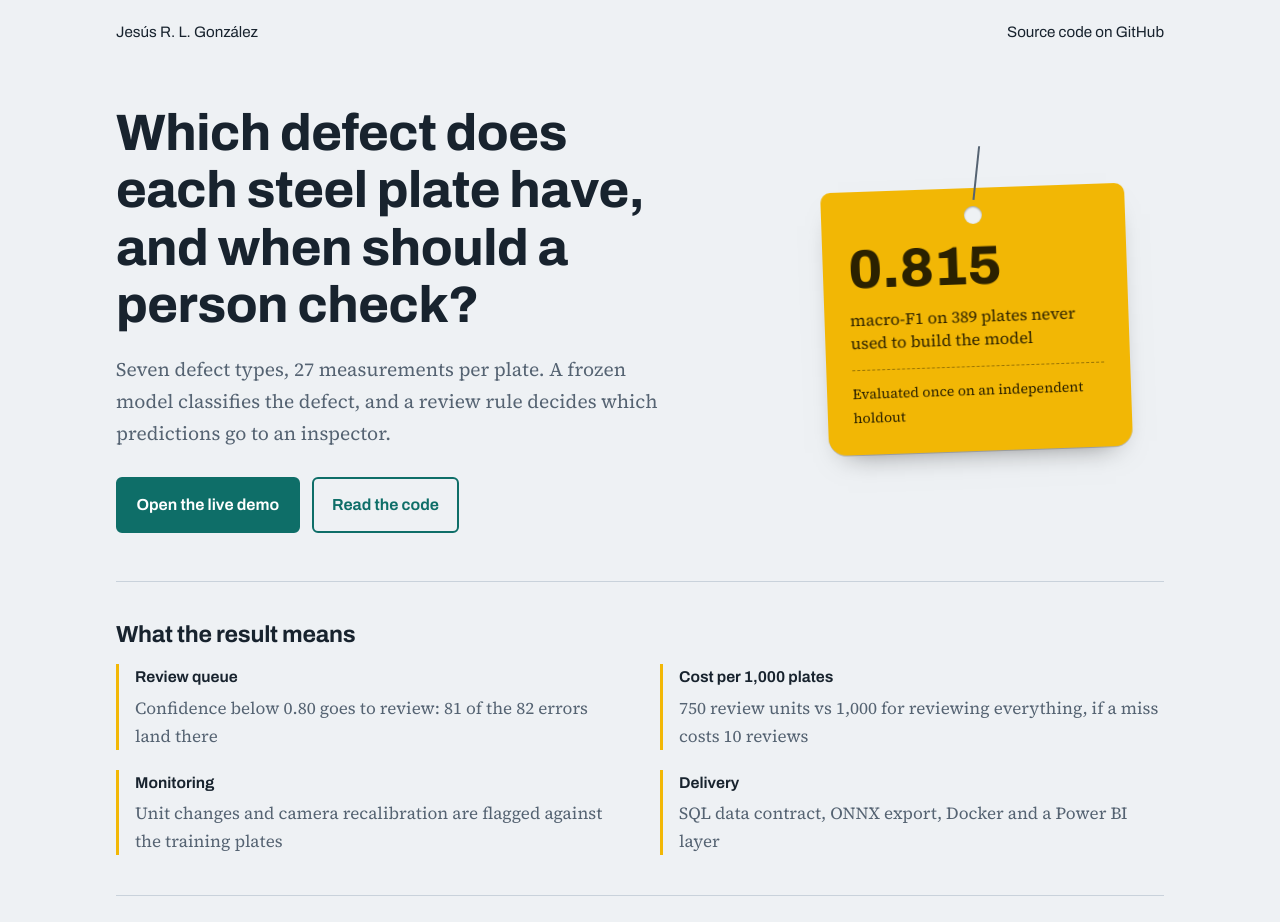
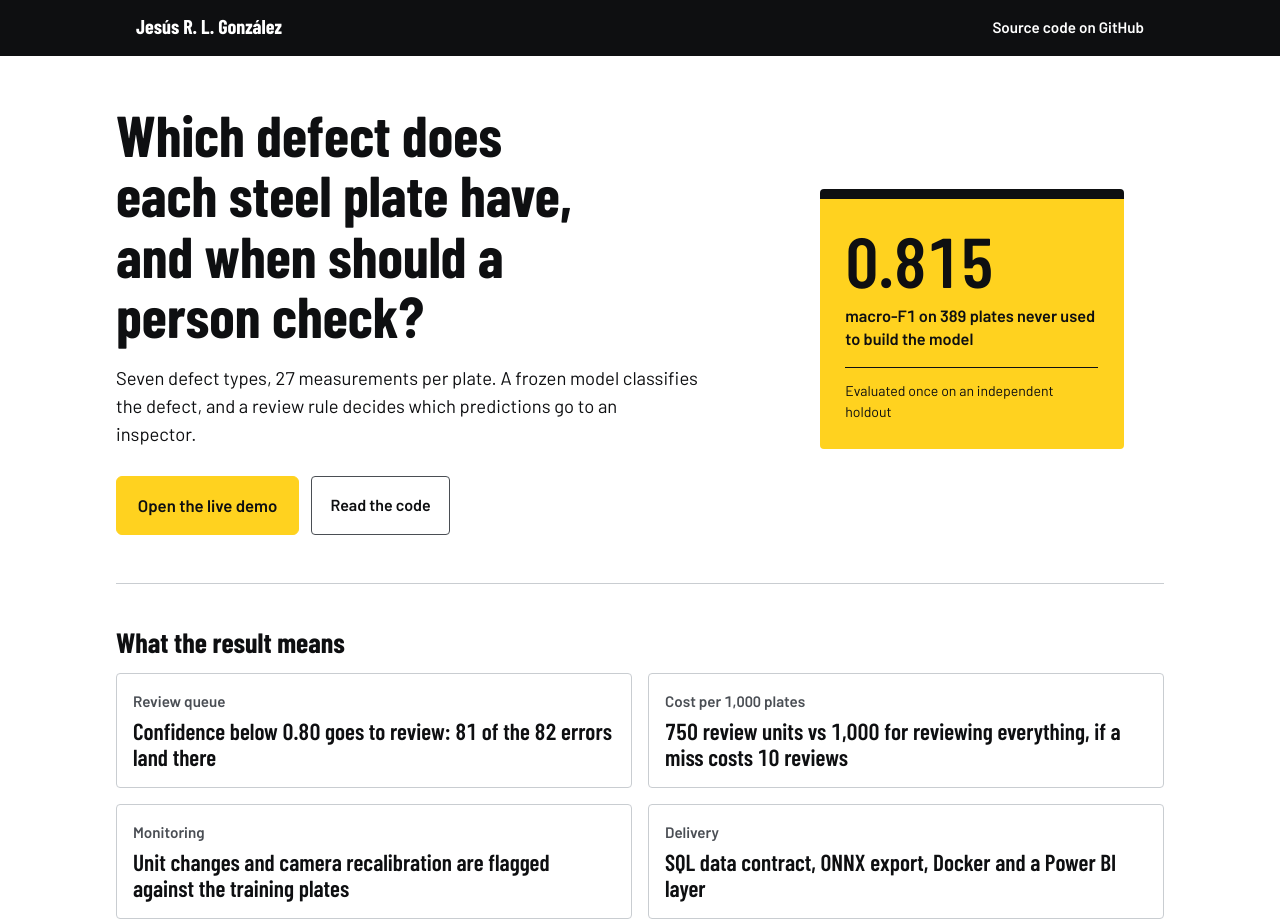
Before and after one commit to jesusgonzalezmexdata-ux/steel-plates-quality-mlops, a plain HTML site: page site/index.html in a window 1280 px wide. Shown: the top 922 px of the page. Drawn offline with nearby package versions, Linux system fonts and the light colour scheme; files whose address does not match are found by name.

Commit message:
style(page): project page in the Señal de campo visual system (palette, Barlow type, signal-yellow result panel)

```diff
--- a/site/index.html
+++ b/site/index.html
@@ -10,52 +10,56 @@
 <meta property="og:image" content="https://jesusgonzalezmexdata-ux.github.io/steel-plates-quality-mlops/figures/decisiones.png">
 <link rel="preconnect" href="https://fonts.googleapis.com">
 <link rel="preconnect" href="https://fonts.gstatic.com" crossorigin>
-<link href="https://fonts.googleapis.com/css2?family=Archivo:wdth,wght@100..125,400..800&family=Source+Serif+4:opsz,wght@8..60,400;8..60,600&display=swap" rel="stylesheet">
+<link href="https://fonts.googleapis.com/css2?family=Barlow+Condensed:wght@600;700&family=Barlow:wght@400;600&display=swap" rel="stylesheet">
 <style>
-:root{--bg:#EEF1F4;--surface:#FFFFFF;--ink:#18232E;--muted:#556372;--rule:#C9D2DB;--tag:#F2B705;--tag-ink:#2B2100;--signal:#0E6E68;--signal-ink:#FFFFFF}
-@media (prefers-color-scheme:dark){:root{--bg:#10171E;--surface:#18222C;--ink:#E7EDF3;--muted:#9AA8B6;--rule:#2A3744;--tag:#F2B705;--tag-ink:#2B2100;--signal:#4FB3A9;--signal-ink:#08201E}}
+/* Señal de campo: tokens del archivo de Figma «Predix · MVP 3», propuesta B */
+:root{--blanco:#FFFFFF;--negro-senal:#0E0F11;--amarillo-vial:#FFD21F;--agotado:#D7261E;--a-favor:#1F7A3D;--gris-texto:#4A4E54;--linea:#C9CDD1;--fondo:#F6F7F5;--salida:cubic-bezier(.2,.8,.2,1);color-scheme:light}
 *{box-sizing:border-box}
 html{-webkit-text-size-adjust:100%}
-body{margin:0;background:var(--bg);color:var(--ink);font-family:"Source Serif 4",Georgia,serif;font-size:1.0625rem;line-height:1.65}
-a{color:var(--signal);text-underline-offset:.18em}
-a:focus-visible,.btn:focus-visible{outline:3px solid var(--tag);outline-offset:3px;border-radius:4px}
+body{margin:0;background:var(--blanco);color:var(--negro-senal);font-family:Barlow,system-ui,-apple-system,"Segoe UI",sans-serif;font-size:1.0625rem;line-height:1.55;font-variant-numeric:tabular-nums}
+a{color:var(--negro-senal);text-underline-offset:.18em;text-decoration-thickness:1.5px}
+a:focus-visible,.btn:focus-visible{outline:2px solid var(--negro-senal);outline-offset:2px;box-shadow:0 0 0 5px var(--amarillo-vial);border-radius:4px}
 .wrap{max-width:68rem;margin:0 auto;padding:0 1.25rem}
-header.top{padding:1.25rem 0;font-family:Archivo,system-ui,sans-serif;font-size:.95rem;display:flex;justify-content:space-between;gap:1rem;flex-wrap:wrap}
-header.top a{color:var(--ink);text-decoration:none}
+header.top{margin:0 calc(50% - 50vw);padding:1rem calc(50vw - 50% + 1.25rem);background:var(--negro-senal);color:var(--blanco);font-size:.95rem;font-weight:600;display:flex;justify-content:space-between;gap:1rem;flex-wrap:wrap}
+header.top a{color:var(--blanco);text-decoration:none}
+header.top a:first-child{font-family:"Barlow Condensed","Arial Narrow",sans-serif;font-weight:700;font-size:1.25rem;line-height:1}
 header.top a:hover{text-decoration:underline}
-.hero{display:grid;grid-template-columns:minmax(0,1.6fr) minmax(0,1fr);gap:3rem;align-items:center;padding:2.5rem 0 3rem}
-h1,h2{font-family:Archivo,system-ui,sans-serif;font-stretch:112%;line-height:1.12;letter-spacing:-.01em;margin:0}
-h1{font-size:clamp(2rem,4.4vw,3.2rem);font-weight:750;max-width:18ch}
-h2{font-size:1.45rem;font-weight:700;margin-bottom:1rem}
-.lead{font-size:1.2rem;color:var(--muted);max-width:56ch;margin:1.25rem 0 1.75rem}
+.hero{display:grid;grid-template-columns:minmax(0,1.6fr) minmax(0,1fr);gap:3rem;align-items:center;padding:3rem 0}
+h1,h2{font-family:"Barlow Condensed","Arial Narrow",sans-serif;line-height:1.05;margin:0}
+h1{font-size:clamp(2.4rem,5vw,3.6rem);font-weight:700;max-width:18ch}
+h2{font-size:1.75rem;font-weight:700;margin-bottom:1rem}
+.lead{font-size:1.15rem;line-height:1.5;max-width:56ch;margin:1.25rem 0 1.75rem}
 .actions{display:flex;flex-wrap:wrap;gap:.75rem}
-.btn{display:inline-block;font-family:Archivo,system-ui,sans-serif;font-weight:650;font-size:1rem;padding:.8rem 1.15rem;border-radius:6px;text-decoration:none;border:2px solid var(--signal)}
-.btn.primary{background:var(--signal);color:var(--signal-ink)}
-.btn.secondary{color:var(--signal);background:transparent}
+.btn{position:relative;display:inline-flex;align-items:center;font-weight:600;font-size:1rem;padding:.8rem 1.15rem;border-radius:4px;text-decoration:none;border:1.5px solid var(--gris-texto);color:var(--negro-senal);background:var(--blanco);transition:transform 100ms var(--salida),background-color 150ms var(--salida)}
+.btn:active{transform:scale(.97)}
+.btn.primary{background:var(--amarillo-vial);border-color:var(--amarillo-vial);border-radius:6px;font-size:1.05rem;padding:.95rem 1.3rem}
+.btn.primary:hover{background:#F2C400;border-color:#F2C400}
+.btn.secondary:hover{background:var(--fondo)}
 .tagbox{display:flex;justify-content:center}
-.tag{position:relative;width:min(19rem,100%);background:var(--tag);color:var(--tag-ink);padding:3.2rem 1.6rem 1.6rem;border-radius:10px 10px 18px 18px;transform:rotate(-2deg);transform-origin:50% 0;box-shadow:0 1px 0 rgba(0,0,0,.18),0 14px 28px -18px rgba(0,0,0,.55)}
-.tag::before{content:"";position:absolute;top:1.1rem;left:50%;width:1.15rem;height:1.15rem;margin-left:-.575rem;border-radius:50%;background:var(--bg);box-shadow:inset 0 1px 2px rgba(0,0,0,.35)}
-.tag::after{content:"";position:absolute;top:-2.6rem;left:50%;width:2px;height:3.4rem;background:var(--muted);transform:rotate(8deg);transform-origin:bottom}
-.tag .value{font-family:Archivo,system-ui,sans-serif;font-stretch:125%;font-weight:800;font-size:clamp(2.4rem,6vw,3.4rem);line-height:1;display:block}
-.tag .label{display:block;margin-top:.7rem;font-size:1.02rem;line-height:1.4}
-.tag .note{display:block;margin-top:1rem;padding-top:.75rem;border-top:1px dashed rgba(43,33,0,.45);font-size:.88rem}
-@media (prefers-reduced-motion:no-preference){.tag{animation:swing 1.6s cubic-bezier(.3,1.4,.5,1) .2s both}@keyframes swing{0%{transform:rotate(-9deg)}100%{transform:rotate(-2deg)}}}
-section{padding:2.5rem 0;border-top:1px solid var(--rule)}
-.facts{display:grid;grid-template-columns:repeat(2,minmax(0,1fr));gap:1.25rem 2.5rem;margin:0}
-.facts div{padding-left:1rem;border-left:3px solid var(--tag)}
-.facts dt{font-family:Archivo,system-ui,sans-serif;font-weight:650;font-size:.98rem}
-.facts dd{margin:.2rem 0 0;color:var(--muted)}
+.tag{position:relative;width:min(19rem,100%);background:var(--amarillo-vial);color:var(--negro-senal);padding:1.6rem;border-radius:4px;border-top:10px solid var(--negro-senal)}
+.tag .value{font-family:"Barlow Condensed","Arial Narrow",sans-serif;font-weight:600;font-size:clamp(3rem,7vw,4.4rem);line-height:1;display:block}
+.tag .label{display:block;margin-top:.6rem;font-size:1.02rem;line-height:1.4;font-weight:600}
+.tag .note{display:block;margin-top:1rem;padding-top:.75rem;border-top:1.5px solid var(--negro-senal);font-size:.88rem}
+section{padding:2.75rem 0;border-top:1px solid var(--linea)}
+.facts{display:grid;grid-template-columns:repeat(2,minmax(0,1fr));gap:1rem;margin:0}
+.facts div{padding:1rem;border:1px solid var(--linea);border-radius:4px;background:var(--blanco)}
+.facts dt{font-size:.95rem;font-weight:600;color:var(--gris-texto)}
+.facts dd{margin:.25rem 0 0;font-family:"Barlow Condensed","Arial Narrow",sans-serif;font-weight:600;font-size:1.45rem;line-height:1.15}
 figure{margin:0}
-figure img{display:block;width:100%;height:auto;background:#fff;border:1px solid var(--rule);border-radius:6px}
-figcaption{margin-top:.75rem;color:var(--muted);font-size:.95rem;max-width:70ch}
+figure img{display:block;width:100%;height:auto;background:#fff;border:1px solid var(--linea);border-radius:4px}
+figcaption{margin-top:.75rem;color:var(--gris-texto);font-size:.95rem;max-width:70ch}
 .two{display:grid;grid-template-columns:minmax(0,1fr) minmax(0,1fr);gap:3rem}
 ol,ul{margin:0;padding-left:1.3rem}
 li{margin:.35rem 0;max-width:62ch}
-.demo{background:var(--surface);border:1px solid var(--rule);border-radius:10px;padding:1.75rem;display:flex;justify-content:space-between;align-items:center;gap:1.5rem;flex-wrap:wrap}
-.demo p{margin:.4rem 0 0;color:var(--muted);max-width:52ch}
-footer{padding:2.5rem 0 3rem;border-top:1px solid var(--rule);font-size:.95rem;color:var(--muted)}
+li::marker{color:var(--gris-texto)}
+.demo{background:var(--negro-senal);color:var(--blanco);border-radius:4px;padding:1.75rem;display:flex;justify-content:space-between;align-items:center;gap:1.5rem;flex-wrap:wrap}
+.demo h2{color:var(--blanco)}
+.demo p{margin:.4rem 0 0;color:#D9DBDE;max-width:52ch}
+footer{padding:2.5rem 0 3rem;border-top:1px solid var(--linea);font-size:.95rem;color:var(--gris-texto)}
 footer ul{list-style:none;padding:0;display:flex;flex-wrap:wrap;gap:.5rem 1.5rem;margin:.6rem 0 1.4rem}
-@media (max-width:760px){.hero,.two{grid-template-columns:1fr;gap:2.25rem}.facts{grid-template-columns:1fr}.tagbox{justify-content:flex-start;padding-top:2.5rem}}
+footer a{font-weight:600}
+@media (max-width:760px){.hero,.two{grid-template-columns:1fr;gap:2.25rem}.facts{grid-template-columns:1fr}.tagbox{justify-content:flex-start}}
+@media (prefers-reduced-motion:reduce){*{transition:none!important;animation:none!important}}
 </style>
 </head>
 <body>
```
